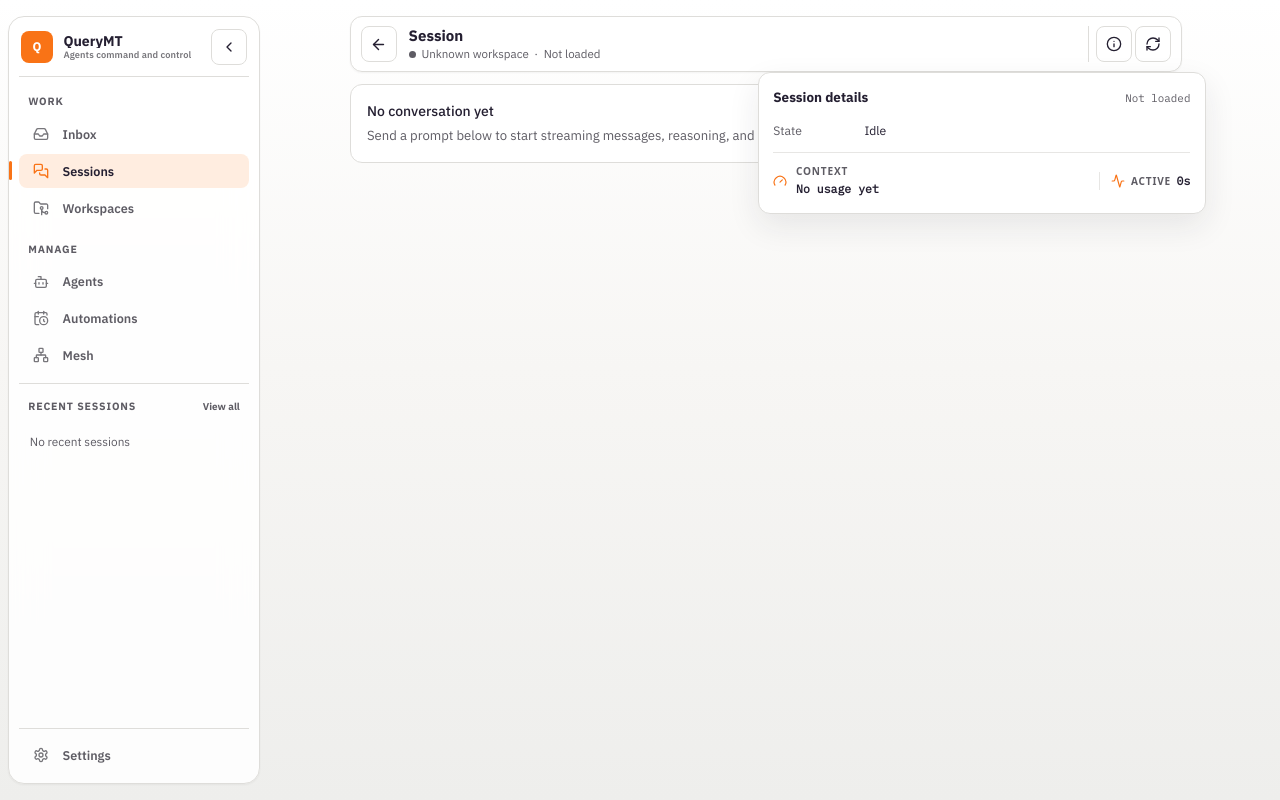
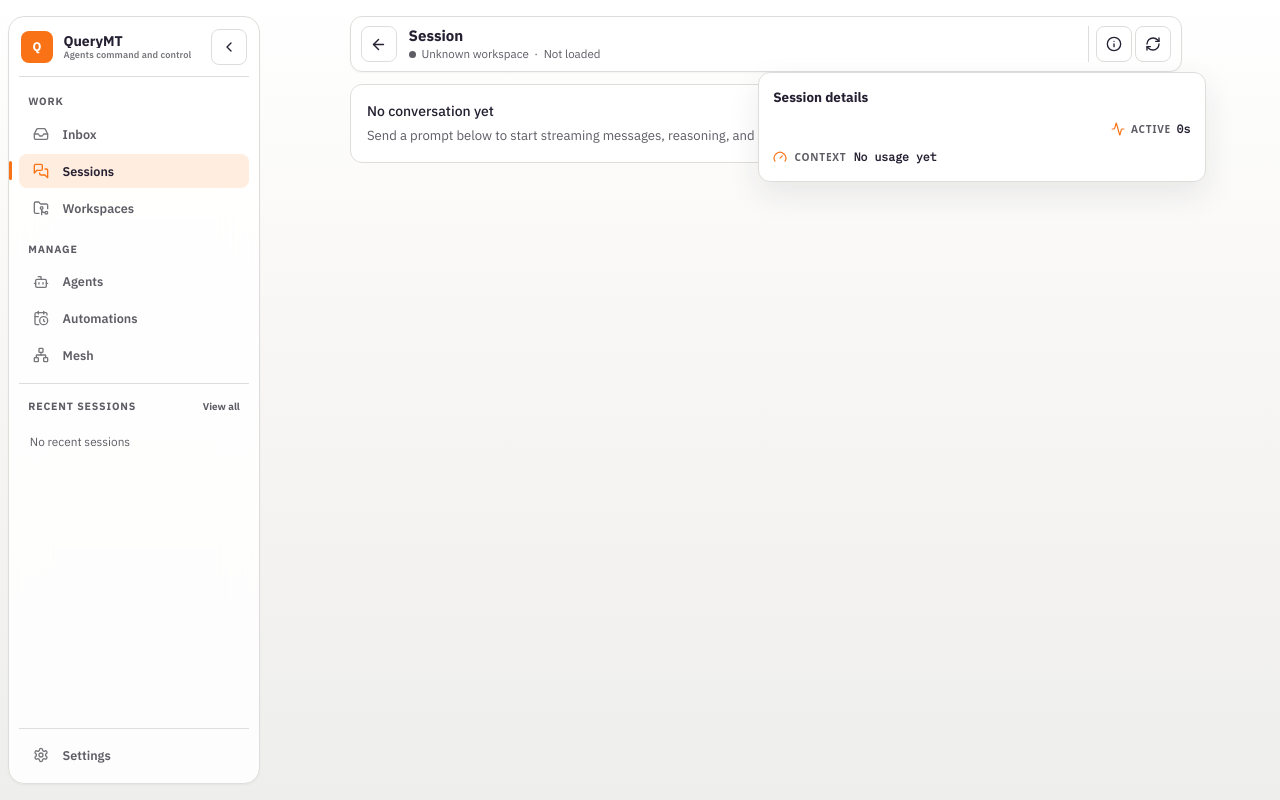
Before and after one commit to querymt/querymt-desktop, a SvelteKit app: page /sessions/1/1 in a window 1280 px wide. Both pictures are taken after a click on the heading "Session details". Built offline with nearby package versions, Linux system fonts and the light colour scheme.

Commit message:
fix(session): tidy session details popover and usage layout

```diff
--- a/src/lib/components/session/SessionHeader.svelte
+++ b/src/lib/components/session/SessionHeader.svelte
@@ -175,13 +175,12 @@
         <div class="session-header-details-panel">
           <div class="session-header-details-heading">
             <strong>Session details</strong>
-            <span>{session.sessionId ?? 'Not loaded'}</span>
           </div>
-          <dl class="session-header-details-list">
-            <div><dt>State</dt><dd>{session.runState.replace('-', ' ')}</dd></div>
-            {#if session.lastStopReason}<div><dt>Stopped</dt><dd>{session.lastStopReason}</dd></div>{/if}
-            {#if session.lastError}<div><dt>Error</dt><dd>{session.lastError}</dd></div>{/if}
-          </dl>
+          {#if session.lastError}
+            <dl class="session-header-details-list">
+              <div><dt>Error</dt><dd>{session.lastError}</dd></div>
+            </dl>
+          {/if}
           <SessionUsageBar usage={session.usage} />
         </div>
       </details>
--- a/src/lib/components/session/SessionUsageBar.svelte
+++ b/src/lib/components/session/SessionUsageBar.svelte
@@ -40,20 +40,7 @@
 </script>
 
 <div class="session-usage-bar" aria-label="Session usage">
-  <div class="session-usage-context">
-    <div class="session-usage-icon" aria-hidden="true"><Gauge size={14} /></div>
-    <div class="session-usage-copy">
-      <span class="session-usage-label">Context</span>
-      <strong>{contextLabel}</strong>
-    </div>
-    {#if contextPercent !== null}
-      <div class="session-usage-meter" aria-label={`Context window ${Math.round(contextPercent)}% used`}>
-        <span style={`--session-context-percent: ${contextPercent}%`}></span>
-      </div>
-      <span class="session-usage-percent">{Math.round(contextPercent)}%</span>
-    {/if}
-  </div>
-
+  <div class="session-usage-meta">
     {#if usage.cumulativeCostUsd !== null}
       <div class="session-usage-stat" title="Cumulative session cost">
         <CircleDollarSign size={14} aria-hidden="true" />
@@ -62,7 +49,7 @@
       </div>
     {/if}
 
-  <div class="session-usage-stat" title="Time spent actively processing prompts">
+    <div class="session-usage-stat session-usage-active" title="Time spent actively processing prompts">
       <Activity size={14} aria-hidden="true" />
       <span>Active</span>
       <strong>{activeWorkLabel}</strong>
@@ -71,3 +58,16 @@
       {/if}
     </div>
   </div>
+
+  <div class="session-usage-context">
+    <div class="session-usage-icon" aria-hidden="true"><Gauge size={14} /></div>
+    <span class="session-usage-label">Context</span>
+    <strong>{contextLabel}</strong>
+    {#if contextPercent !== null}
+      <div class="session-usage-meter" aria-label={`Context window ${Math.round(contextPercent)}% used`}>
+        <span style={`--session-context-percent: ${contextPercent}%`}></span>
+      </div>
+      <span class="session-usage-percent">{Math.round(contextPercent)}%</span>
+    {/if}
+  </div>
+</div>
```
Also changed, not shown: src/app.css. Lines whose indentation alone changed are shown as unchanged.
